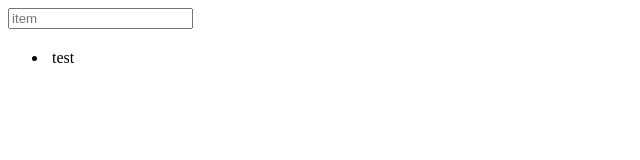
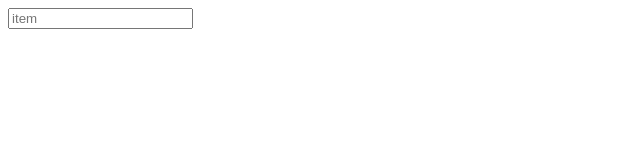
Before and after one commit to sambath393/react-boiezd, a React (Create React App) app: page / in a window 1280 px wide. Shown: the top 160 px of the page, without its empty margins (0-640 px from the left). Built offline with nearby package versions, Linux system fonts and the light colour scheme.

Commit message:
1 file modified

```diff
--- a/src/App.js
+++ b/src/App.js
@@ -3,20 +3,26 @@ import './style.css';
 
 export default function App() {
   const [dsp, setDsp] = useState('');
-  const [itemList, setItemList] = useState([
-    {
-      dsp: "test"
-    }
-  ]);
+  const [itemList, setItemList] = useState([]);
 
   const addItem = (e) => {
     if (e.key === 'Enter') {
+      if (dsp !== '') {
         let arr = [...itemList];
+        let index = arr.findIndex((ele) => ele.dsp === dsp);
+
+        if (index === -1) {
           arr.push({
             dsp: dsp,
           });
           setItemList(arr);
           setDsp('');
+        } else {
+          alert('Duplicate item');
+        }
+      } else {
+        alert('No empty item');
+      }
     }
   };
 
@@ -45,9 +51,13 @@ export default function App() {
         {itemList?.map((load, index) => (
           <li key={index} className="item">
             <span>{load.dsp}</span> &emsp;
-            <buttom className="edit-btn" onClick={() => editItem(index, load)}>edit</buttom>
+            <buttom className="edit-btn" onClick={() => editItem(index, load)}>
+              edit
+            </buttom>
             &emsp;
-            <buttom className="delete-btn" onClick={() => deleteItem(index)}>delete</buttom>
+            <buttom className="delete-btn" onClick={() => deleteItem(index)}>
+              delete
+            </buttom>
           </li>
         ))}
       </ul>
```
Lines whose indentation alone changed are shown as unchanged.
